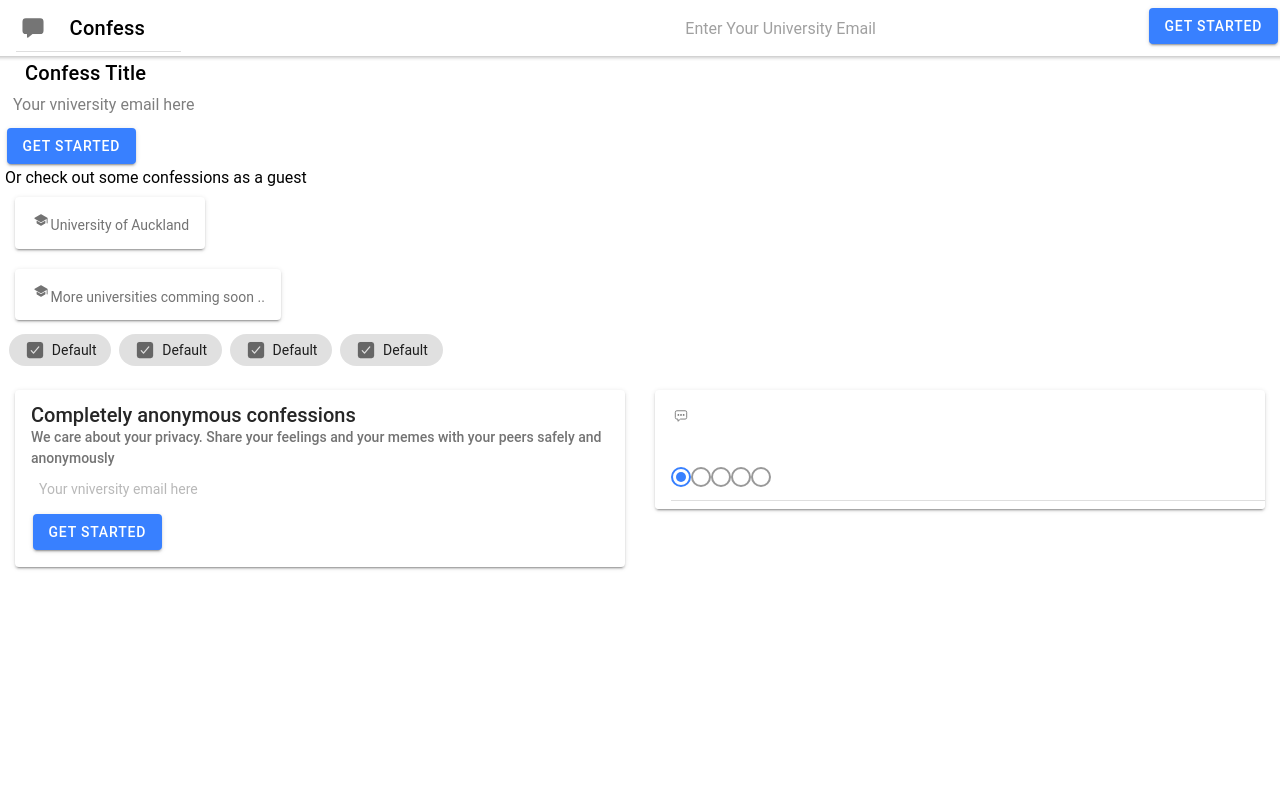
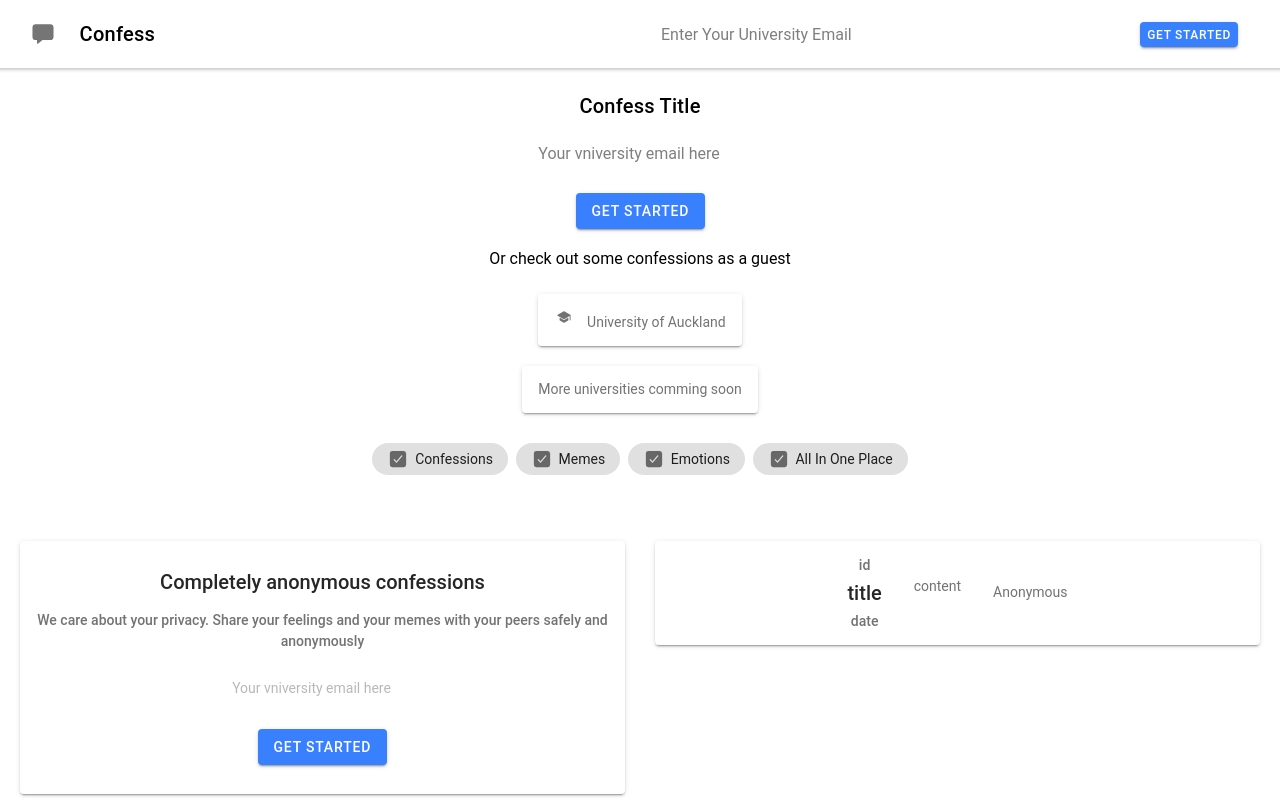
Before and after one commit to Deagler/confess-app, a React (Create React App) app in the folder app/: page /landing in a window 1280 px wide. Built offline with nearby package versions, Linux system fonts and the light colour scheme; no server answers; the HTML template or start-up script is replaced by a standard one.

Commit message:
Remove unused code

```diff
--- a/app/src/pages/LandingPage.css
+++ b/app/src/pages/LandingPage.css
@@ -1,3 +1,23 @@
 .RadioGroup ion-item ion-radio {
   padding-right: 10px;
 }
+
+.ConfessHeader ion-row ion-col {
+  display: inline-block;
+}
+
+.Introduction {
+  text-align: center;
+}
+
+.Introduction ion-col ion-row {
+  justify-content: center;
+}
+
+.SubIntroduction {
+  text-align: center;
+}
+
+.ConfessHeader ion-row ion-col {
+  display: inline;
+}
--- a/app/src/pages/LandingPage.tsx
+++ b/app/src/pages/LandingPage.tsx
@@ -34,56 +34,82 @@ import {
   IonRadioGroup,
   IonListHeader,
   IonRadio,
+  IonSlides,
+  IonSlide,
 } from '@ionic/react';
+import './LandingPage.css';
 import Post, { PostProps, PostData } from '../components/Post';
-const LandingPage: React.FC = (hi) => {
-  const [selected, setSelected] = useState<string>('1');
+export interface LandingPageData {
+  email: string;
+}
+
+const LandingPage: React.FC = () => {
   const { loading, data, called } = useQuery(GET_COMMUNITY_POSTS, {
     variables: {
       id: 'HW6lY4kJOpqSpL39hbUV',
     },
   });
+  const [text, setText] = useState<string>();
+  const [secondText, setSecondText] = useState<string>();
+  const [thirdText, setThirdText] = useState<string>();
+  const slideOpts = {
+    initialSlide: 0,
+    direction: 'horizontal', // or vertical
+    // speed: 000, //0.3s transition
+    autoplay: 300,
+  };
 
-  const [text, setText] = useState<string>();
   return (
     <IonPage>
       <IonHeader>
-        <IonToolbar className="">
+        <IonGrid className="ConfessHeader">
           <IonRow>
-            <IonItem>
+            <IonCol>
+              <IonItem lines="none">
                 <IonIcon icon={chatbox} />
                 <IonTitle>Confess</IonTitle>
               </IonItem>
-            <IonCol className="ion-margin-start" />
+            </IonCol>
+            <IonCol>
+              <IonItem lines="none">
                 <IonInput
+                  inputmode="email"
                   value={text}
                   placeholder="Enter Your University Email"
                   onIonChange={(e) => setText(e.detail.value!)}
                   clearInput={true}
                 />
-            <IonButton>Get Started</IonButton>
+                <IonButton className="ion-margin-end">Get Started</IonButton>
+              </IonItem>
+            </IonCol>
           </IonRow>
-        </IonToolbar>
+        </IonGrid>
       </IonHeader>
+
       <IonContent>
-        <IonRow>
-          <IonCol>
+        <IonGrid className="ion-margin-vertical">
+          <IonRow className="Introduction">
+            <IonCol size="12">
               <IonTitle>Confess Title</IonTitle>
               <IonInput
-              value={text}
+                className="ion-margin-vertical"
+                inputmode="email"
+                value={secondText}
                 placeholder="Your vniversity email here"
-              onIonChange={(e) => setText(e.detail.value!)}
+                onIonChange={(e) => setSecondText(e.detail.value!)}
                 clearInput={true}
               />
               <IonButton>Get Started</IonButton>
               <IonRow>
                 {' '}
-              <IonText>Or check out some confessions as a guest</IonText>{' '}
+                <IonLabel className="ion-margin-vertical">
+                  Or check out some confessions as a guest
+                </IonLabel>{' '}
               </IonRow>
               <IonRow>
                 <IonCard>
                   <IonCardContent>
-                  <IonIcon icon={school} />
+                    <IonIcon icon={school} className="ion-margin-end" />
                     <IonText>University of Auckland</IonText>
                   </IonCardContent>
                 </IonCard>
@@ -91,89 +117,84 @@ const LandingPage: React.FC = (hi) => {
               <IonRow>
                 <IonCard>
                   <IonCardContent>
-                  <IonIcon icon={school} />
-                  <IonText>More universities comming soon ..</IonText>
+                    <IonText>More universities comming soon</IonText>
                   </IonCardContent>
                 </IonCard>
               </IonRow>
-            <IonRow>
+              <IonRow className="ion-margin-vertical">
                 <IonChip>
                   <IonIcon icon={checkbox} />
-                <IonLabel>Default</IonLabel>
+                  <IonLabel>Confessions</IonLabel>
                 </IonChip>
                 <IonChip>
                   <IonIcon icon={checkbox} />
-                <IonLabel>Default</IonLabel>
+                  <IonLabel>Memes</IonLabel>
                 </IonChip>
                 <IonChip>
                   <IonIcon icon={checkbox} />
-                <IonLabel>Default</IonLabel>
+                  <IonLabel>Emotions</IonLabel>
                 </IonChip>
                 <IonChip>
                   <IonIcon icon={checkbox} />
-                <IonLabel>Default</IonLabel>
+                  <IonLabel>All In One Place</IonLabel>
                 </IonChip>
               </IonRow>
             </IonCol>
           </IonRow>
-        <IonRow className="Description">
-          <IonCol>
-            <IonCard>
-              <IonCardContent>
-                <IonCardTitle>Completely anonymous confessions</IonCardTitle>
+        </IonGrid>
+
+        <IonGrid>
+          <IonRow className="ion-justify-content-center">
+            <IonCol size="6">
+              <IonCard className="ion-justify-content-center">
+                <IonCardContent className="SubIntroduction">
+                  <IonCardTitle className="ion-margin-vertical">
+                    Completely anonymous confessions
+                  </IonCardTitle>
                   <IonCardSubtitle>
-                  We care about your privacy. Share your feelings and your memes
-                  with your peers safely and anonymously
+                    We care about your privacy. Share your feelings and your
+                    memes with your peers safely and anonymously
                   </IonCardSubtitle>
                   <IonInput
-                  value={text}
+                    className="ion-margin-vertical"
+                    inputmode="email"
+                    value={thirdText}
                     placeholder="Your vniversity email here"
-                  onIonChange={(e) => setText(e.detail.value!)}
+                    onIonChange={(e) => setThirdText(e.detail.value!)}
                     clearInput={true}
                   />
-                <IonButton>Get Started</IonButton>
+                  <IonButton className="ion-margin-bottom">
+                    Get Started
+                  </IonButton>
                 </IonCardContent>
               </IonCard>
             </IonCol>
-          <IonCol>
+            <IonCol size="6">
               <IonCard>
+                <IonSlides options={slideOpts} pager={true}>
+                  <IonSlide>
                     <IonCardHeader>
-                {' '}
-                <IonIcon icon={chatboxEllipsesOutline} />{' '}
+                      <IonCardSubtitle>{'id'}</IonCardSubtitle>
+                      <IonCardTitle>{'title'}</IonCardTitle>
+                      <IonCardSubtitle>{'date'}</IonCardSubtitle>
                     </IonCardHeader>
-              <IonContent>
-                {loading ? (
-                  <IonCard>
-                    <IonSkeletonText
-                      animated={true}
-                      style={{ height: '200px' }}
-                    />
-                  </IonCard>
-                ) : (
-                  <IonCard>
-                    <IonCardHeader />
-                  </IonCard>
-                )}
-              </IonContent>
-              <IonList>
-                <IonRadioGroup
-                  className="RadioGroup"
-                  value={selected}
-                  onIonChange={(e) => setSelected(e.detail.value)}
-                >
-                  <IonItem>
-                    <IonRadio value="1" />
-
-                    <IonRadio value="2" />
-                    <IonRadio value="3" />
-                    <IonRadio value="4" />
-                    <IonRadio value="5" />
-                  </IonItem>
-                </IonRadioGroup>
-              </IonList>
+                    <IonCardContent>{'content'}</IonCardContent>
+                    <IonCardContent>{'Anonymous'}</IonCardContent>
+                  </IonSlide>
+                  <IonSlide>
+                    <IonCardHeader>
+                      <IonCardSubtitle>{'id'}</IonCardSubtitle>
+                      <IonCardTitle>{'title'}</IonCardTitle>
+                      <IonCardSubtitle>{'date'}</IonCardSubtitle>
+                    </IonCardHeader>
+                    <IonCardContent>{'content'}</IonCardContent>
+                    <IonCardContent>{'Anonymous'}</IonCardContent>
+                  </IonSlide>
+                </IonSlides>
               </IonCard>
             </IonCol>
           </IonRow>
+        </IonGrid>
       </IonContent>
     </IonPage>
   );
```
Lines whose indentation alone changed are shown as unchanged.
